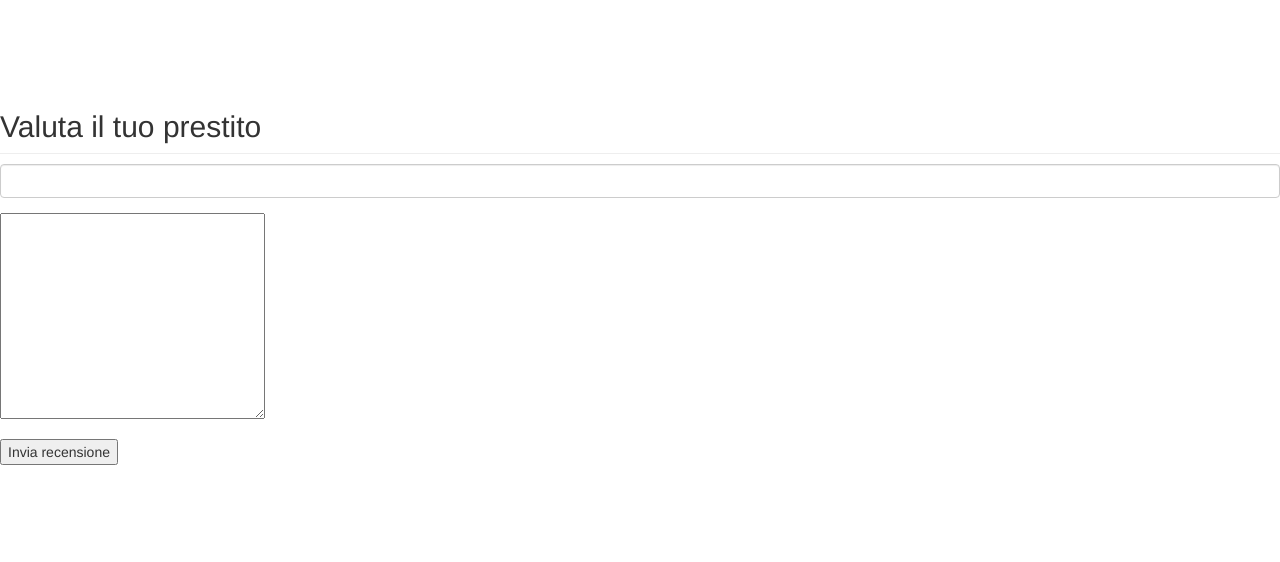
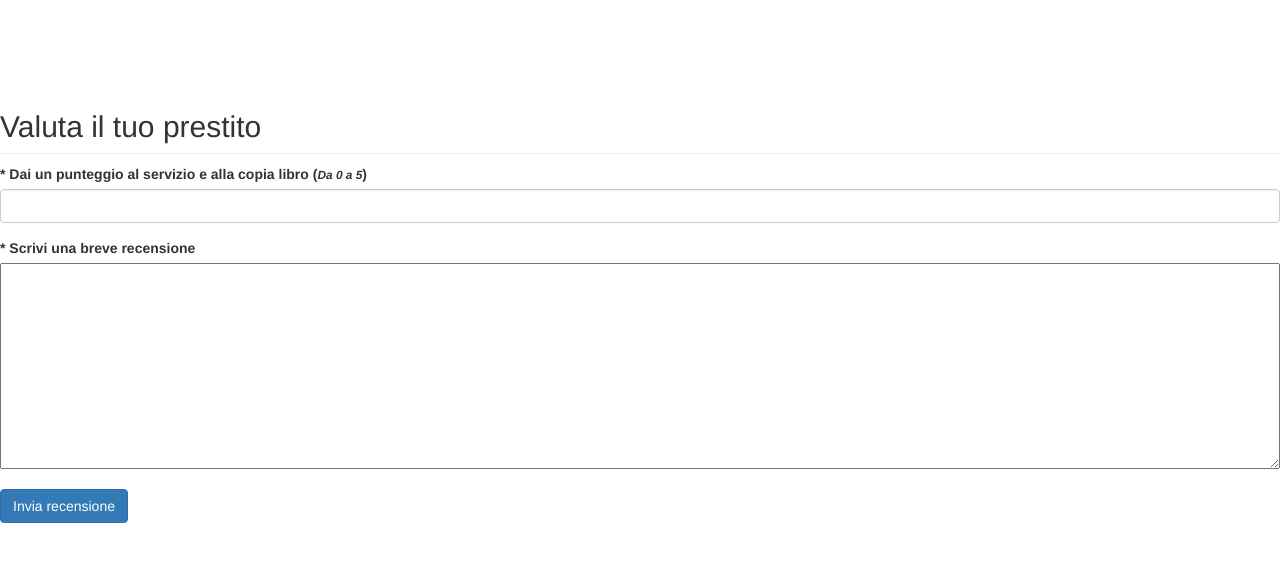
Before and after one commit to AndreaPaciolla/bibliotech, a PHP site: template shared/pages/evaluate-prestito.php in a window 1280 px wide. Shown: the top 562 px of the page. Run offline with PHP 8.4, Linux system fonts and the light colour scheme; the template is opened without the code that fills it, so the values that code supplies are empty; some libraries are stand-ins or nearby versions.

Commit message:
Fix bugs

```diff
--- a/shared/core.php
+++ b/shared/core.php
@@ -86,8 +86,8 @@ function getPrestiti($attuali=false, $idUtente) {
                              prestito.id AS id_prestito,
                              prestito.data_fine AS data_fine,
                              prestito.data_inizio AS data_inizio,
-                             prestito.voto AS voto,
-                             prestito.commento AS commento,
+                             prestito.voto AS voto_prestito,
+                             prestito.commento AS commento_prestito,
                              utente.nome AS nome_utente,
                              utente.cognome AS cognome_utente,
                              utente.id AS id_utente
@@ -153,7 +153,7 @@ function doLogin($userEmail, $userPwd) {
             $_SESSION['user'] = $rows[0];
         }
 
-        return $_SESSION['user'] !== NULL;
+        return isset($_SESSION['user']) && $_SESSION['user'] !== NULL;
     }
 }
 
--- a/shared/pages/evaluate-prestito.php
+++ b/shared/pages/evaluate-prestito.php
@@ -1,15 +1,17 @@
 <form method="POST" action="">
     <h2 class="sub-header">Valuta il tuo prestito</h2>
     <div class="form-group">
-        <input type="number" min="0" max="5" class="form-control" name="voto" required>
+        <label for="inputVoto">* Dai un punteggio al servizio e alla copia libro (<small><i>Da 0 a 5</i></small>)</label>
+        <input type="number" id="inputVoto" min="0" max="5" class="form-control" name="voto" required>
     </div>
 
     <div class="form-group">
-        <textarea name="commento" id="commento" cols="30" rows="10" required></textarea>
+        <label for="inputCommento">* Scrivi una breve recensione</label>
+        <textarea name="commento" id="inputCommento" cols="30" rows="10" style="width:100%" required></textarea>
     </div>
 
     <div class="form-group">
-        <button type="submit" name="submit" class=""btn btn-small>Invia recensione</button>
+        <button type="submit" name="submit" class="btn btn-primary">Invia recensione</button>
     </div>
 </form>
 
```
Also changed, not shown: shared/layout/body.php (+1 -7 lines), shared/pages/dashboard.php (+4 -4 lines).
